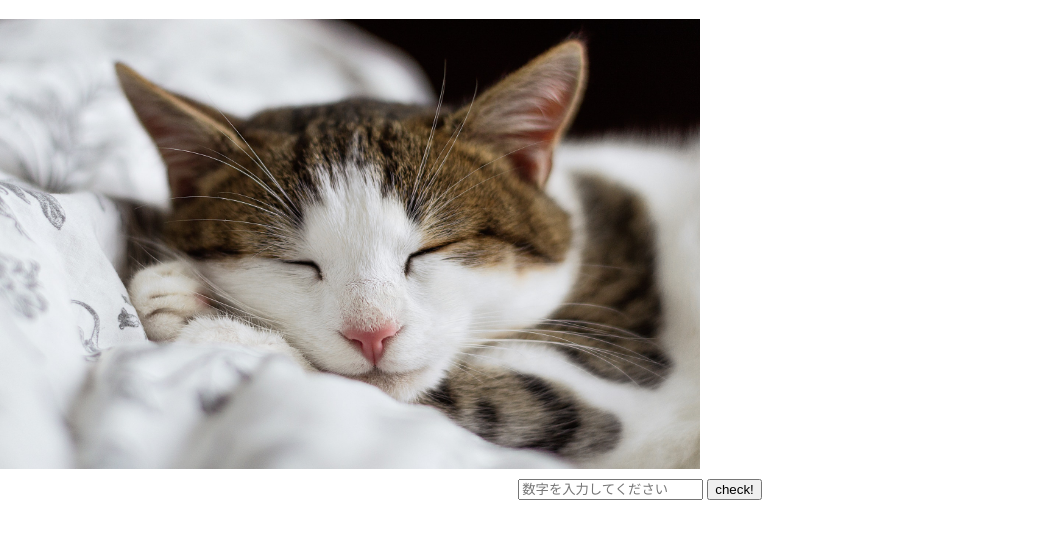
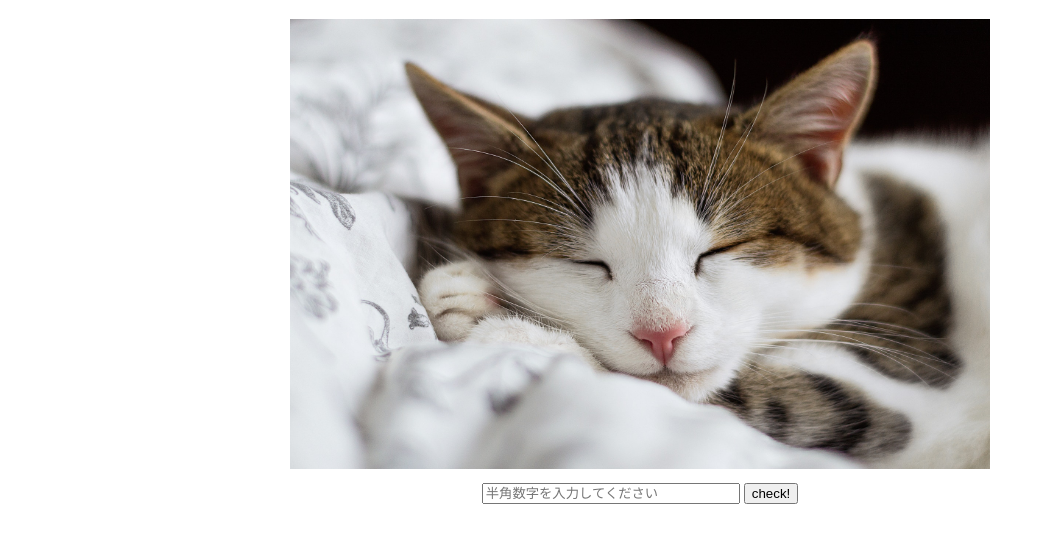
Before and after one commit to yoneyamaRuri/practice20180525, a plain HTML site: page index.html in a window 1280 px wide. Shown: the part 61-604 px from the top of the page, without its empty margins (0-1053 px from the left). Drawn offline with nearby package versions, Linux system fonts and the light colour scheme.

Commit message:
no message

```diff
--- a/css/main.scss
+++ b/css/main.scss
@@ -15,14 +15,16 @@ h1 {
 }
 
 #mainvisual {
-  width: 700px;
-  height: 450px;
+  text-align:center;
       .mainvisual {
-        width:auto;
-        height:auto;
-        width: 100%;
-        height: 100%;
+        width: 700px;
+        height: 450px;
       }
+}
+
+
+input.inputSpace {
+  width: 250px;
 }
 
 #maincontent {
@@ -31,7 +33,6 @@ h1 {
   margin-left: auto;
   width: $main_width;
   text-align: center;
-
   .result {
     display: none;
     .catImage {
@@ -40,7 +41,6 @@ h1 {
       height: 200px;
       margin: auto;
     }
-
     .charname {
       padding: 10px;
       text-align: center;
--- a/index.html
+++ b/index.html
@@ -14,7 +14,7 @@
     <image src="images/mainvisual.jpg" class="mainvisual" alt="practiceRoom">
   </div>
   <div id="maincontent">
-    <input type="text" class="inputSpace" placeholder="数字を入力してください">
+    <input type="text" class="inputSpace" placeholder="半角数字を入力してください">
     <button class="checkbtn">check!</button>
     <div class="result">
       <image src="" class="catImage">
--- a/js/text.js
+++ b/js/text.js
@@ -39,12 +39,12 @@
     // } else {
     //   catName = cats[1].name;
     // }
-    //
+
     // var catName = (i === 1) ? cats[0].name :  cats[1].name;
 
     var catName = cats[i].name;
 
-    $('#maincontent .charname').text(catName);
+    $('#maincontent .charname').attr(catName);
 
     var catImage = cats[i].img;
 
```
Also changed, not shown: css/main.css.
